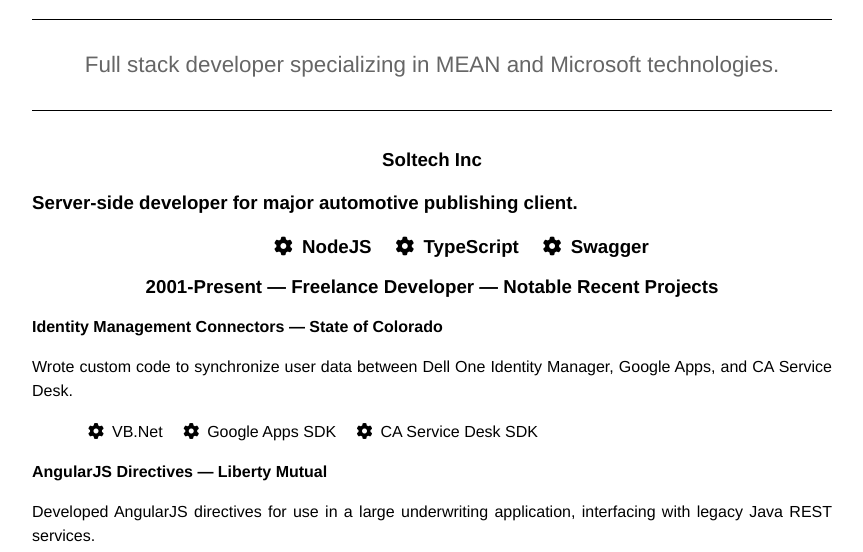
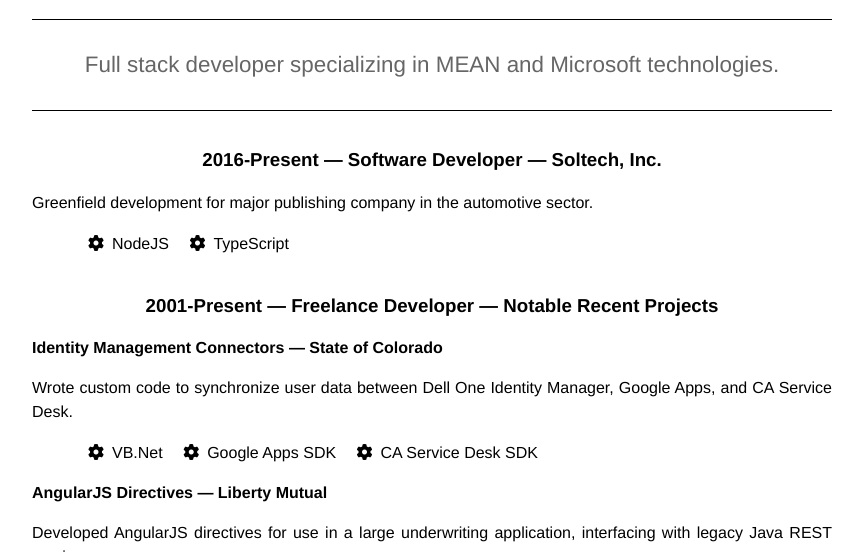
Before and after one commit to brentrockwood/cv, a website: page cv.jade in a window 1280 px wide. Shown: the part 203-755 px from the top of the page, without its empty margins (208-1071 px from the left). Drawn offline with nearby package versions, Linux system fonts and the light colour scheme; files that its build step writes are made by us from their sources.

Commit message:
Add soltech.

```diff
--- a/cv.jade
+++ b/cv.jade
@@ -15,16 +15,17 @@
       p Full stack developer specializing in MEAN and Microsoft technologies.
 
     section.jobs
-      h3 Soltech Inc
+      .job
+        h3 2016-Present — Software Developer — Soltech, Inc.
 
-        p.description Server-side developer for major automotive publishing client.
+        p.description Greenfield development for major publishing company in the automotive sector.
 
         ul.tech
           li NodeJS
           li TypeScript
-          li Swagger
 
-      h3 2001-Present — Freelance Developer — Notable Recent Projects
+      .job
+        h3 2001-Present — Freelance Developer — Notable Recent Projects
 
       .job
         h4 Identity Management Connectors — State of Colorado
```
